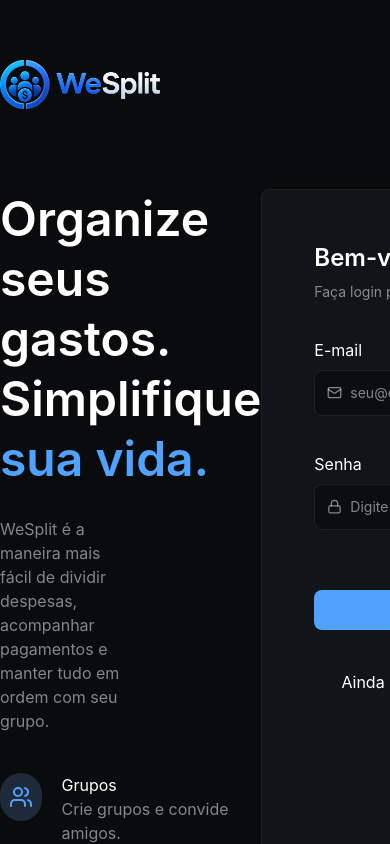
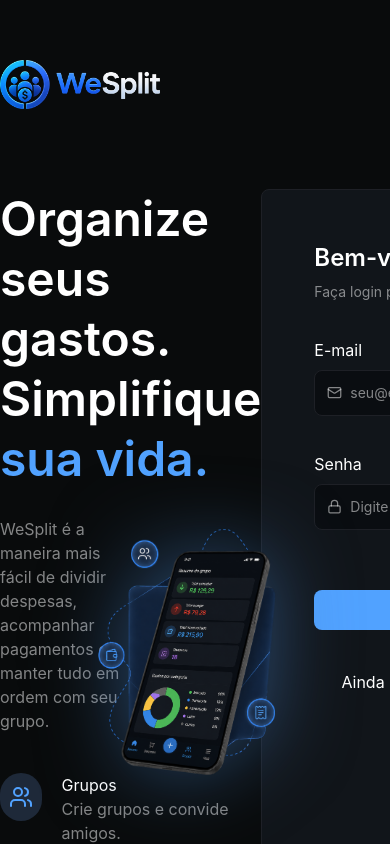
Before and after one commit to Humildeficador/WeSplit, a React (Vite) app in the folder frontend/: page / in a window 390 px wide. Shown: the top 844 px of the page. Built offline with nearby package versions, Linux system fonts and the light colour scheme.

Commit message:
feat(login): implement phone mockup with positioning and glow effect

```diff
--- a/frontend/src/components/Login/PhoneMockup.tsx
+++ b/frontend/src/components/Login/PhoneMockup.tsx
@@ -1,7 +1,7 @@
 export const PhoneMockup = () => {
   return (
-    <>
-
-    </>
+    <div className="absolute top-1/2 -translate-y-1/2 left-1/2 -translate-x-1/2">
+      <img src="/images/blue-mobile.png" className="w-100 [filter:drop-shadow(0_0_40px_rgba(69,128,196,0.5))]"/>
+    </div>
   )
 }
--- a/frontend/src/pages/Login.tsx
+++ b/frontend/src/pages/Login.tsx
@@ -8,7 +8,7 @@ export const Login = () => {
     <div className="bg-[#090b0c] text-white h-dvh">
       <div className="container mx-auto h-full flex flex-col">
         <LoginHeader />
-        <div className="flex justify-between relative mt-10">
+        <div className="flex justify-between mt-10 relative">
           <LoginHero />
           <LoginForm />
           <PhoneMockup />
```
Also changed, not shown: frontend/public/images/blue-mobile.png (added).
